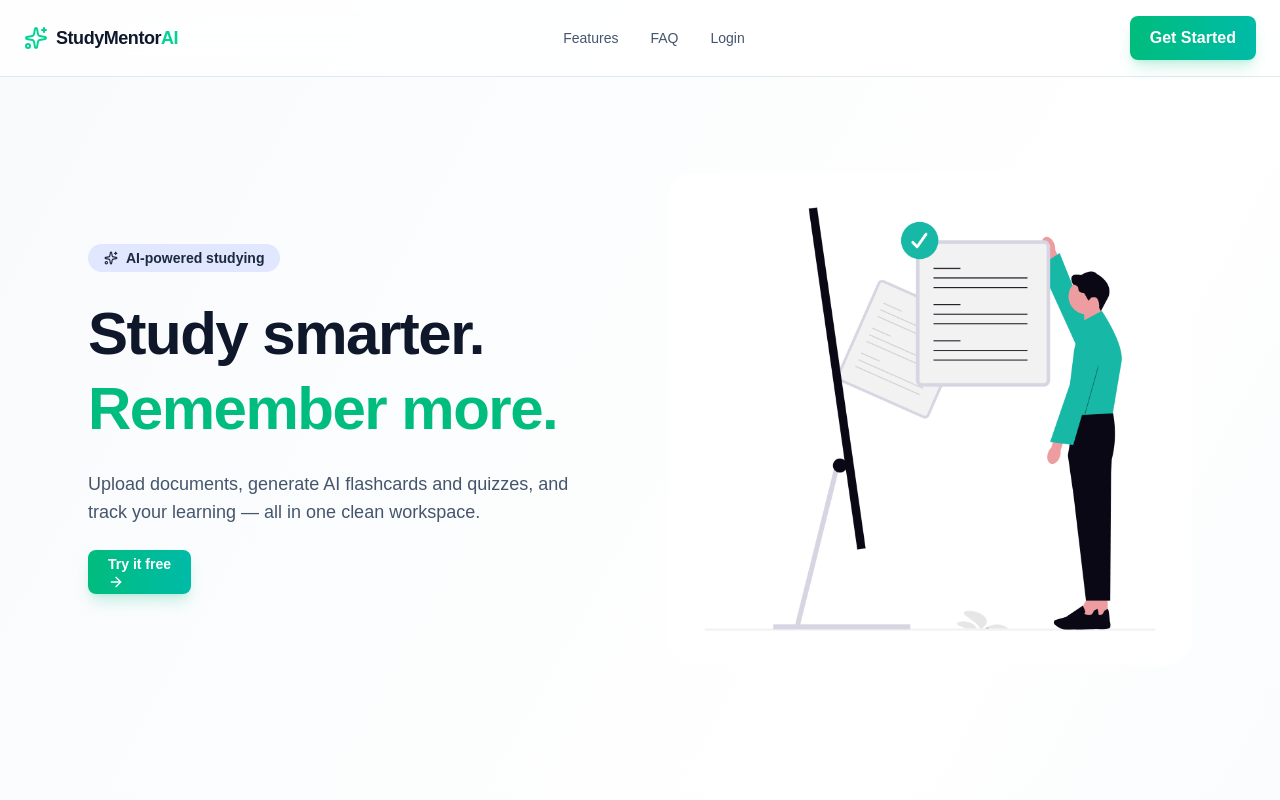
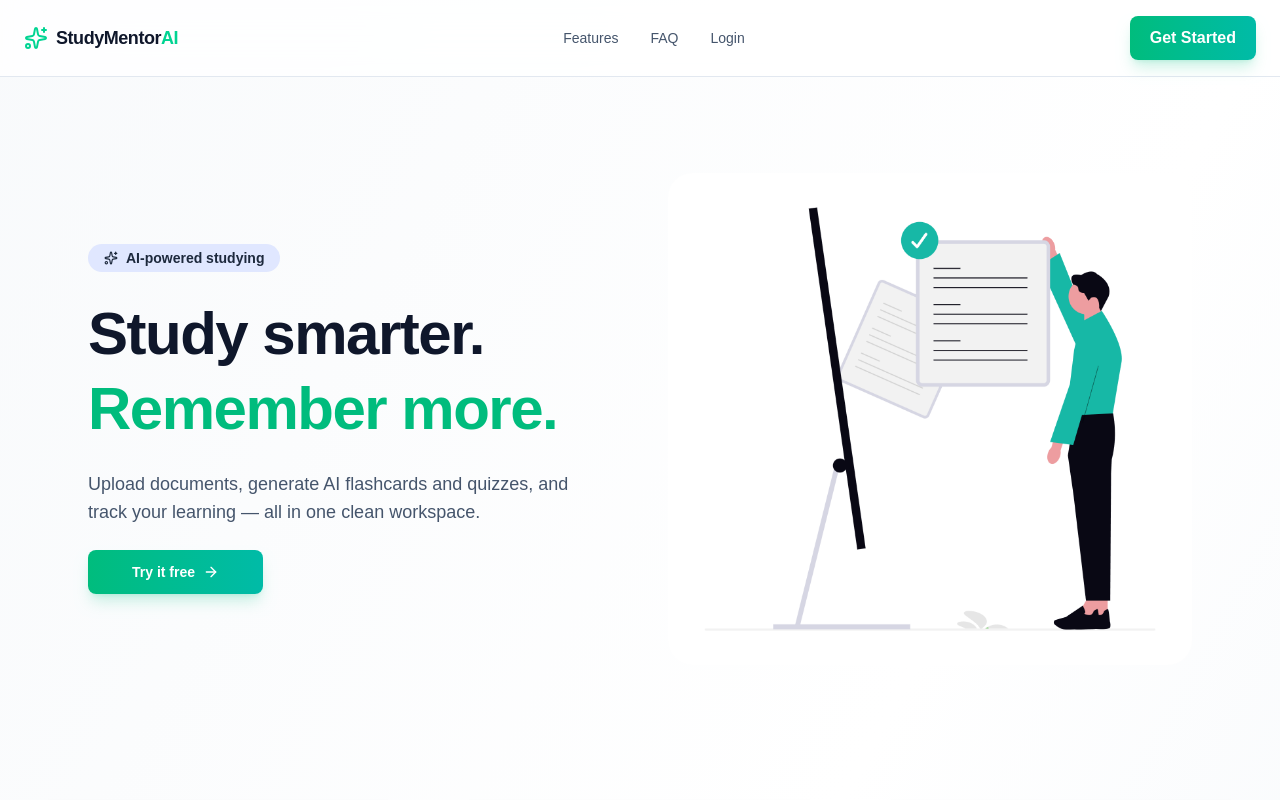
Before and after one commit to Nchhabra25/StudyMentor, a React (Vite) app in the folder frontend/: page / in a window 1280 px wide. Shown: the top 800 px of the page. Built offline with nearby package versions, Linux system fonts and the light colour scheme; no server answers.

Commit message:
NewCommit

```diff
--- a/frontend/src/pages/HomePage.jsx
+++ b/frontend/src/pages/HomePage.jsx
@@ -10,7 +10,7 @@ import {
   ChevronDown,
 } from "lucide-react"
 import Button from "../components/common/Button"
-import {Link} from 'react-router-dom'
+import { Link } from 'react-router-dom'
 
 const fadeUp = {
   hidden: { opacity: 0, y: 30 },
@@ -79,10 +79,11 @@ const HomePage = () => {
             your learning — all in one clean workspace.
           </p>
 
-          <div className="flex flex-col sm:flex-row gap-4 justify-center lg:justify-start">
-            <Button className="gap-2 w-full sm:w-auto">
-              <Link to='/login'>
-              Try it free <ArrowRight size={16} />
+          <div className="flex sm:flex-row gap-4 justify-center lg:justify-start">
+            <Button className="w-full sm:w-auto p-0">
+              <Link to='/login' className="flex items-center justify-center gap-2 px-6 py-3 w-full h-full">
+                Try it free
+                <ArrowRight size={16} />
               </Link>
             </Button>
           </div>
--- a/frontend/src/pages/documents/DocumentList.jsx
+++ b/frontend/src/pages/documents/DocumentList.jsx
@@ -263,7 +263,6 @@ const DocumentList = () => {
               deleting?(
                 <span className='flex items-center justify-center gap-2'>
                   <div className='w-4 h-4 border-2 border-white/30 border-t-white rounded-full animate-spin'>
-                    Deleting...
                   </div>
                 </span>
               ):("Delete")
```
Lines whose indentation alone changed are shown as unchanged.
